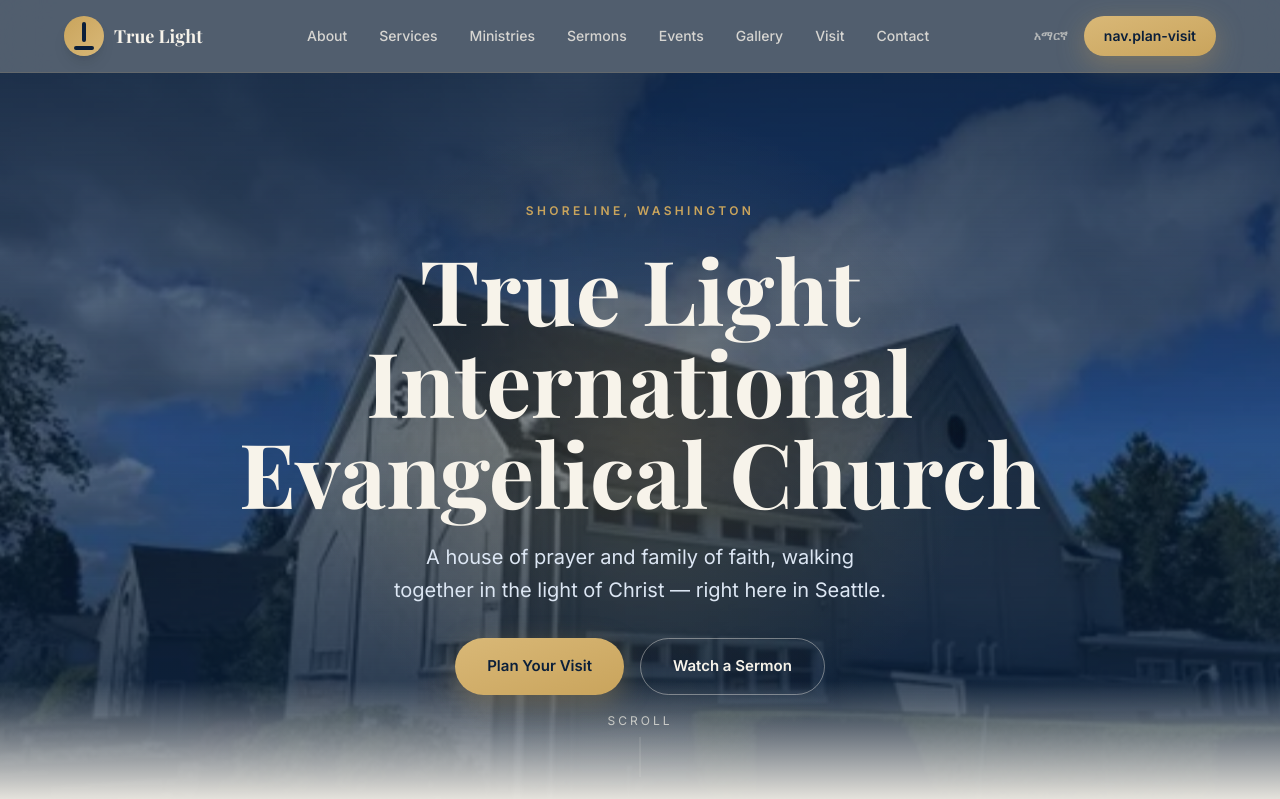
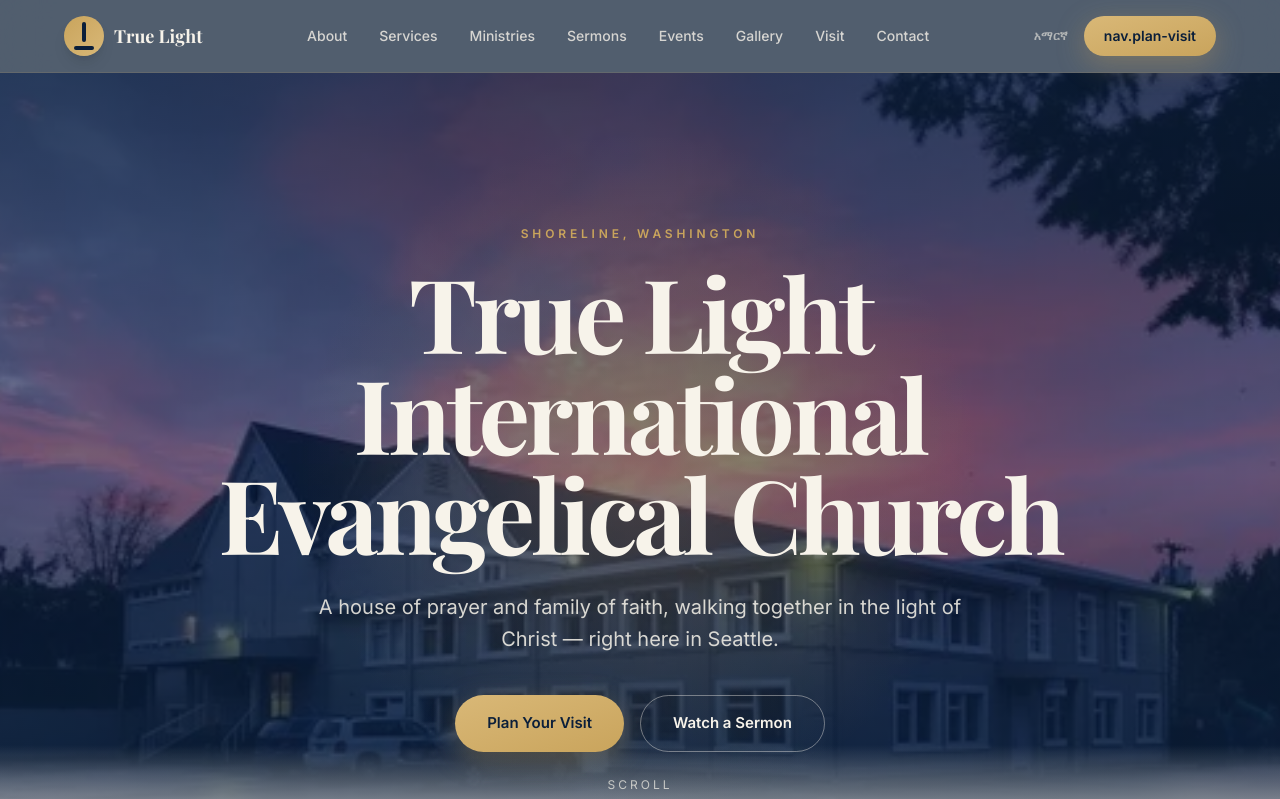
Before and after one commit to habtamuadargaso/true-light-church-seattle, a Next.js app: page / in a window 1280 px wide. Shown: the top 799 px of the page. Built offline with nearby package versions, Linux system fonts and the light colour scheme.

Commit message:
Create premium single-image hero

```diff
--- a/components/Hero.tsx
+++ b/components/Hero.tsx
@@ -3,13 +3,6 @@
 import Image from "next/image";
 import Button from "@/components/ui/Button";
 import { useLanguage } from "@/lib/language";
-
-const heroImages = [
-  "/building-sunset.png",
-  "/building-day.png",
-  "/worship-1.jpg",
-  "/congregation-2.jpg",
-];
 
 export default function Hero() {
   const { t } = useLanguage();
@@ -17,40 +10,34 @@ export default function Hero() {
   return (
     <section
       id="hero"
-      className="relative flex min-h-[92vh] items-center justify-center overflow-hidden bg-navy px-[5%] pb-20 pt-24"
+      className="relative flex min-h-screen items-center justify-center overflow-hidden bg-navy px-[5%] pb-20 pt-28"
     >
-      <div className="absolute inset-0">
-        {heroImages.map((src, index) => (
-          <Image
-            key={src}
-            src={src}
-            alt="True Light International Evangelical Church Seattle"
-            fill
-            priority={index === 0}
-            className="animate-hero-photo object-cover"
-            style={{ animationDelay: `${index * 6}s` }}
-            sizes="100vw"
-          />
-        ))}
-      </div>
+      <Image
+        src="/building-sunset.png"
+        alt="True Light International Evangelical Church Seattle building"
+        fill
+        priority
+        className="object-cover scale-[1.03]"
+        sizes="100vw"
+      />
 
-      <div className="absolute inset-0 bg-gradient-to-b from-navy/85 via-navy/55 to-navy/95" />
-      <div className="absolute inset-0 bg-[radial-gradient(circle_at_center,rgba(201,164,92,0.22),transparent_45%)]" />
+      <div className="absolute inset-0 bg-gradient-to-b from-navy/80 via-navy/55 to-navy/95" />
+      <div className="absolute inset-0 bg-[radial-gradient(circle_at_center,rgba(201,164,92,0.25),transparent_45%)]" />
 
-      <div className="relative z-10 flex max-w-4xl flex-col items-center gap-6 text-center">
-        <span className="animate-fade-up text-xs font-semibold uppercase tracking-[0.28em] text-gold">
+      <div className="relative z-10 mx-auto flex max-w-5xl flex-col items-center text-center">
+        <p className="mb-5 text-xs font-semibold uppercase tracking-[0.32em] text-gold">
           {t("hero.location")}
-        </span>
+        </p>
 
-        <h1 className="animate-fade-up font-serif text-[clamp(2.6rem,7vw,5.75rem)] font-bold leading-[1.02] text-cream text-balance">
+        <h1 className="max-w-4xl font-serif text-[clamp(3rem,8vw,6.8rem)] font-bold leading-[0.98] tracking-[-0.04em] text-cream text-balance">
           {t("hero.title")}
         </h1>
 
-        <p className="animate-fade-up max-w-2xl text-lg leading-relaxed text-[#dce6f3] text-balance md:text-xl">
+        <p className="mt-7 max-w-2xl text-lg leading-8 text-cream/85 md:text-xl">
           {t("hero.subtitle")}
         </p>
 
-        <div className="animate-fade-up mt-2 flex flex-wrap justify-center gap-4">
+        <div className="mt-10 flex flex-wrap justify-center gap-4">
           <Button href="#visit">{t("hero.visit")}</Button>
           <Button href="#sermons" variant="outline-light">
             {t("hero.sermons")}
```
